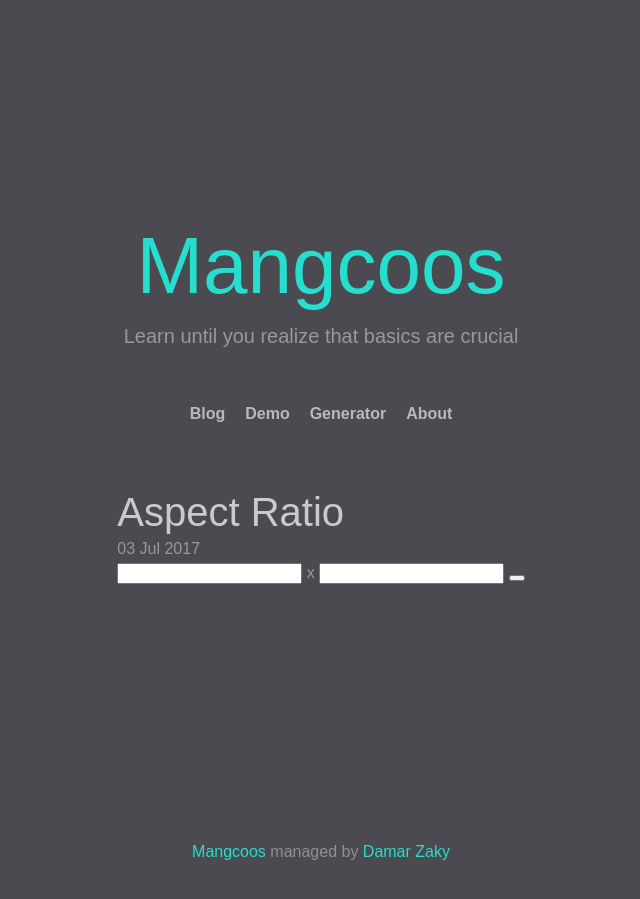
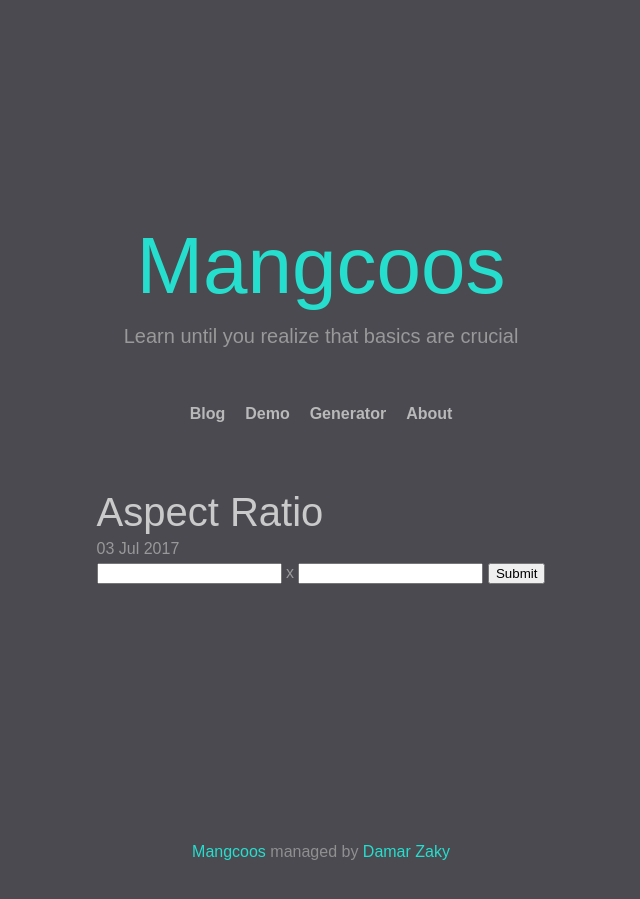
Before and after one commit to damzaky/damzaky.github.io, a Jekyll site: the page built from _posts/generator/2017-07-02-Aspect-Ratio-Generator.html, in a window 1280 px wide. Shown: the whole page, without its empty margins (319-959 px from the left). Built offline with Jekyll 4.4.1, drawn with Linux system fonts in a browser that asks for light colours.

Commit message:
Update 2017-07-02-Aspect-Ratio-Generator.html

```diff
--- a/_posts/generator/2017-07-02-Aspect-Ratio-Generator.html
+++ b/_posts/generator/2017-07-02-Aspect-Ratio-Generator.html
@@ -7,7 +7,9 @@ tipe: generator
 
 
 <input type="text" name="wid" id="wid"> x <input type="text" id="hei" name="hei">
- <button value="Submit" onClick="sho()">
+ <button onClick="sho()">
+  Submit
+</button>
 
 <div id='result'>
 </div>
```
